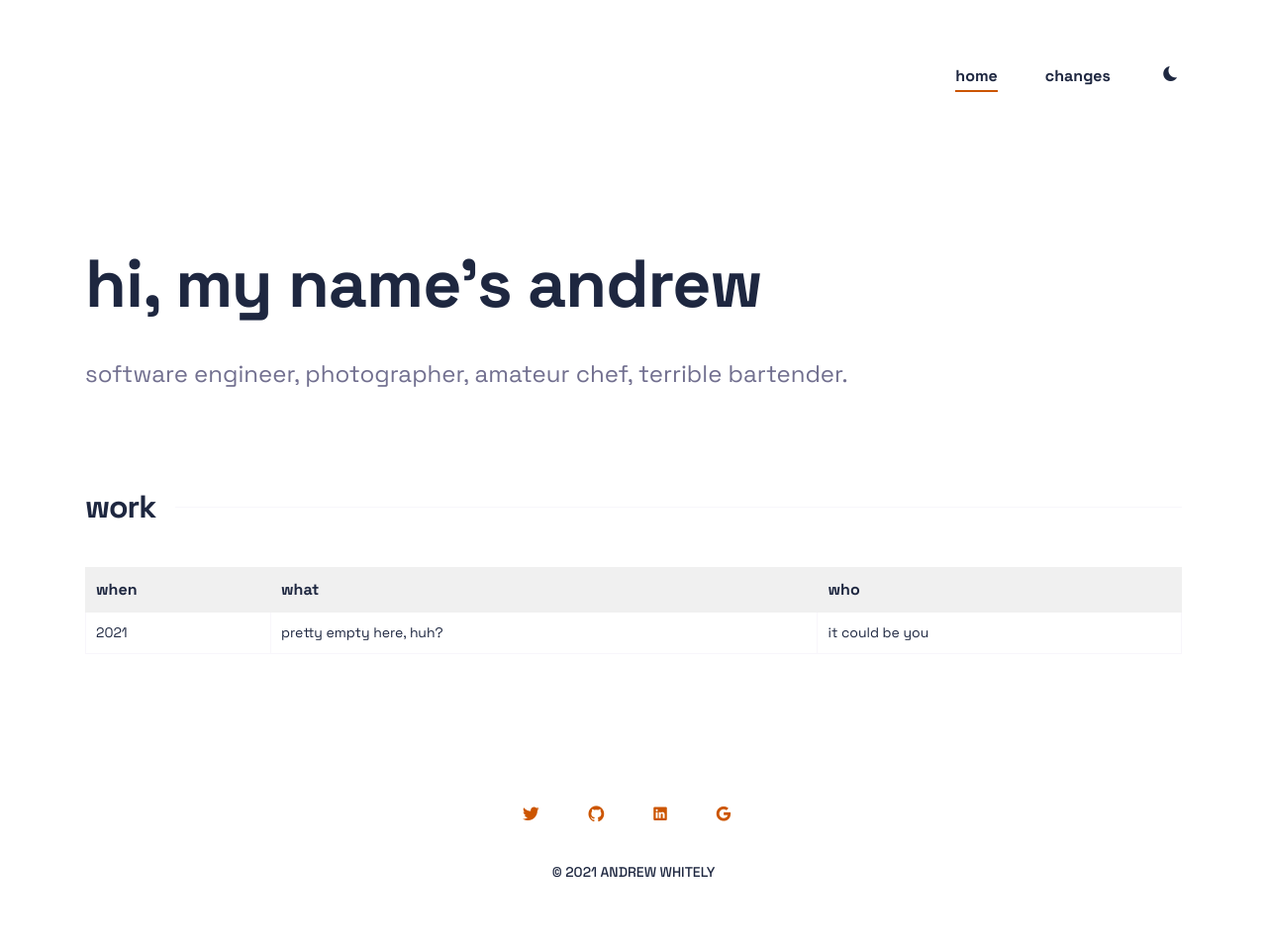
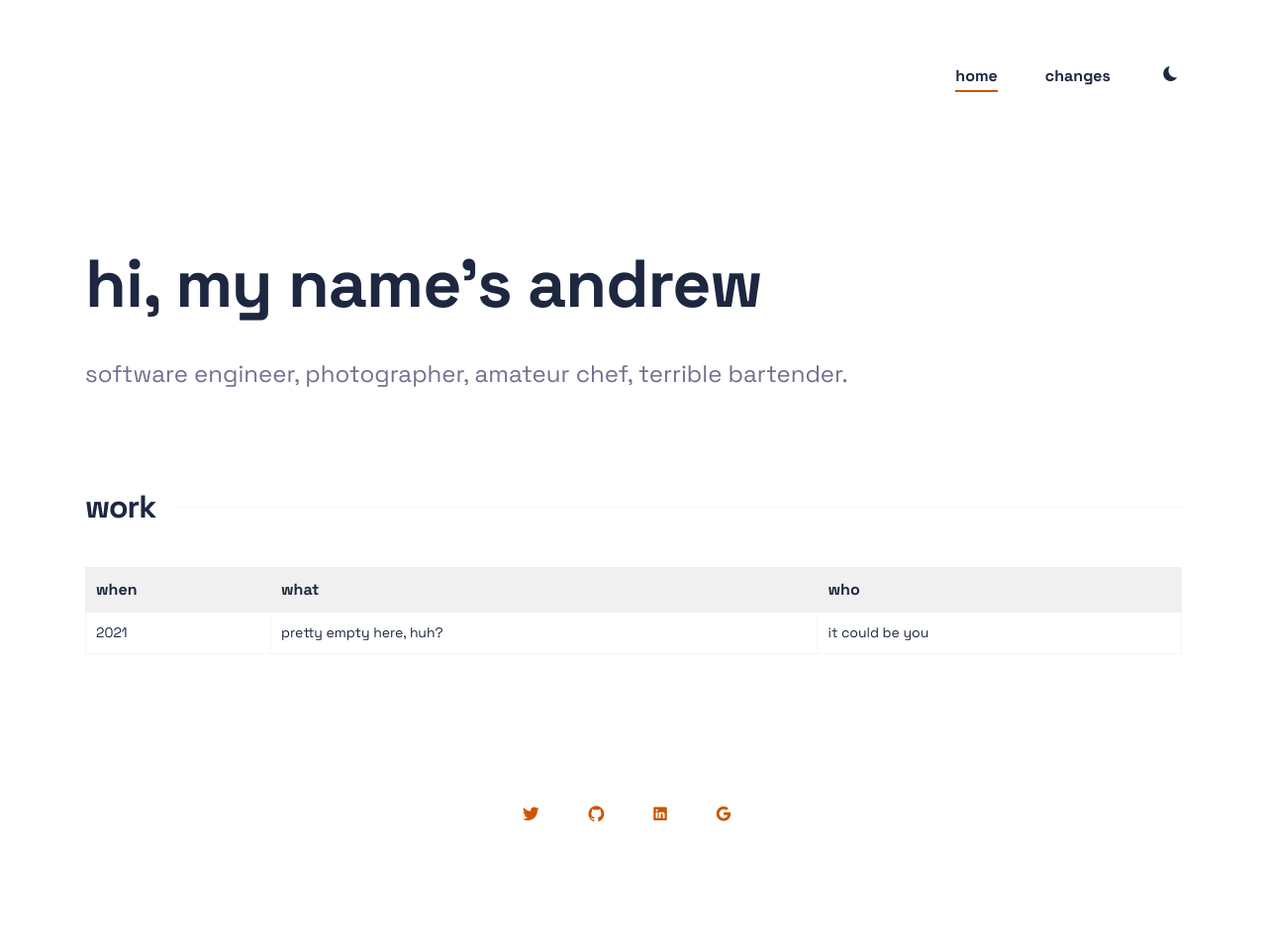
Before and after one commit to andrewwhitely/andrewwhitely.github.io, a Jekyll site: the page built from index.html, in a window 1280 px wide. Shown: the whole page at 99% size. Built offline with Jekyll 4.4.1, drawn with Linux system fonts in a browser that asks for light colours; nearby versions of some CDN libraries; after the commit the page ends 939 px from its top, so only the background shows below that.

Commit message:
remove copyright

```diff
--- a/_includes/footer.html
+++ b/_includes/footer.html
@@ -18,11 +18,6 @@
             </div>
           {% endif %}
         </div>
-
-        <div class="footer__info">
-          <div class="copyright">&copy; {{site.time | date: '%Y'}} <a href="/"> ANDREW WHITELY</a></div>
-        </div>
-
       </div>
     </div>
   </div>
```
